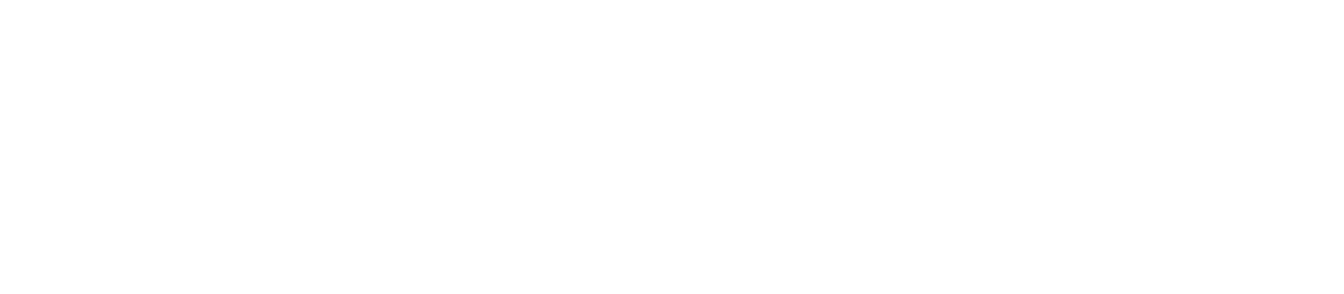
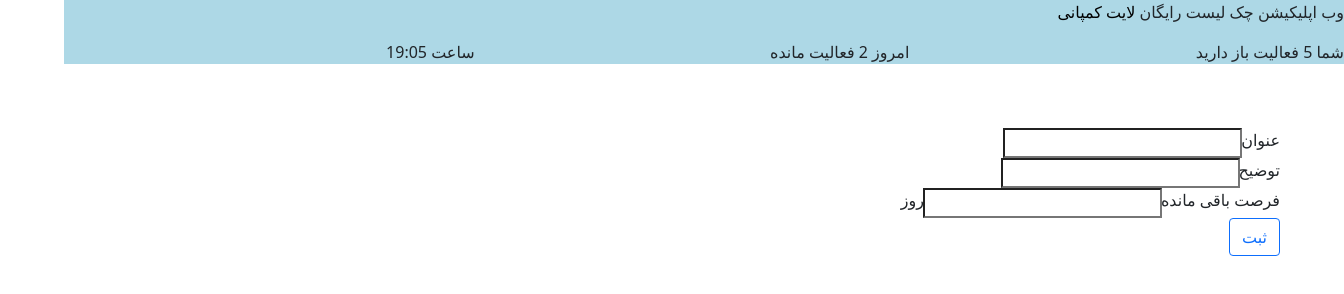
Before and after one commit to Milad-PC/ToDoList_PWA, a plain HTML site: page AddWork.html in a window 1280 px wide. Shown: the whole page, 1344 px wide, since content can reach past the window. Drawn offline with Linux system fonts and the light colour scheme.

Commit message:
topLearn-8

```diff
--- a/AddWork.html
+++ b/AddWork.html
@@ -1,12 +1,54 @@
 <!DOCTYPE html>
-<html lang="en">
+<html lang="fa" dir="rtl">
 <head>
     <meta charset="UTF-8">
     <meta http-equiv="X-UA-Compatible" content="IE=edge">
     <meta name="viewport" content="width=device-width, initial-scale=1.0">
+    <link rel="stylesheet" href="CSS/bootstrap.rtl.min.css"/>
+    <link rel="stylesheet" href="CSS/StyleHeader.css"/>
+    <link rel="stylesheet" href="CSS/StyleAddWork.css"/>
     <title>AddWorl</title>
 </head>
 <body>
-
+    <header>
+        <div class="row">
+            <div class="col-8">
+                <p>
+                    وب اپلیکیشن چک لیست رایگان
+                    <a href="https://lightcompany.ir/">لایت کمپانی</a>
+                </p>
+            </div>
+            <div class="col-4"></div>
+        </div>
+        <div class="row">
+            <div class="col-4">
+                <label>شما 5 فعالیت باز دارید</label>
+            </div>
+            <div class="col-4">
+                <label>امروز 2 فعالیت مانده</label>
+            </div>
+            <div class="col-4">
+                <label>ساعت 19:05</label>
+            </div>
+        </div>
+    </header>
+    <form action="#" method="post">
+        <div class="input-group">
+            <label for="Caption">عنوان</label>
+            <input type="text" name="Caption" >
+        </div>
+        <div class="input-group">
+            <label for="info">توضیح</label>
+            <input type="text" name="info" >
+        </div>
+        <div class="input-group">
+            <label for="Days">فرصت باقی مانده</label>
+            <input type="text" name="Days" >
+            <label for="Days">روز</label>
+        </div>
+        <div class="input-group">
+            <input type="submit" value="ثبت" class="btn btn-outline-primary" >
+        </div>
+    </form>
 </body>
 </html>
--- /dev/null
+++ b/CSS/StyleAddWork.css
@@ -0,0 +1,4 @@
+form{
+    margin: 5% 5% 5% 5%;
+    width: 100%;
+}
--- /dev/null
+++ b/CSS/StyleHeader.css
@@ -0,0 +1,7 @@
+header a{
+    color:black;
+    text-decoration: none;
+}
+header{
+    background-color: lightblue;
+}
```
Also changed, not shown: CSS/StyleIndex.css (+0 -7 lines), index.html (+2 -0 lines), manifest.json (added).
